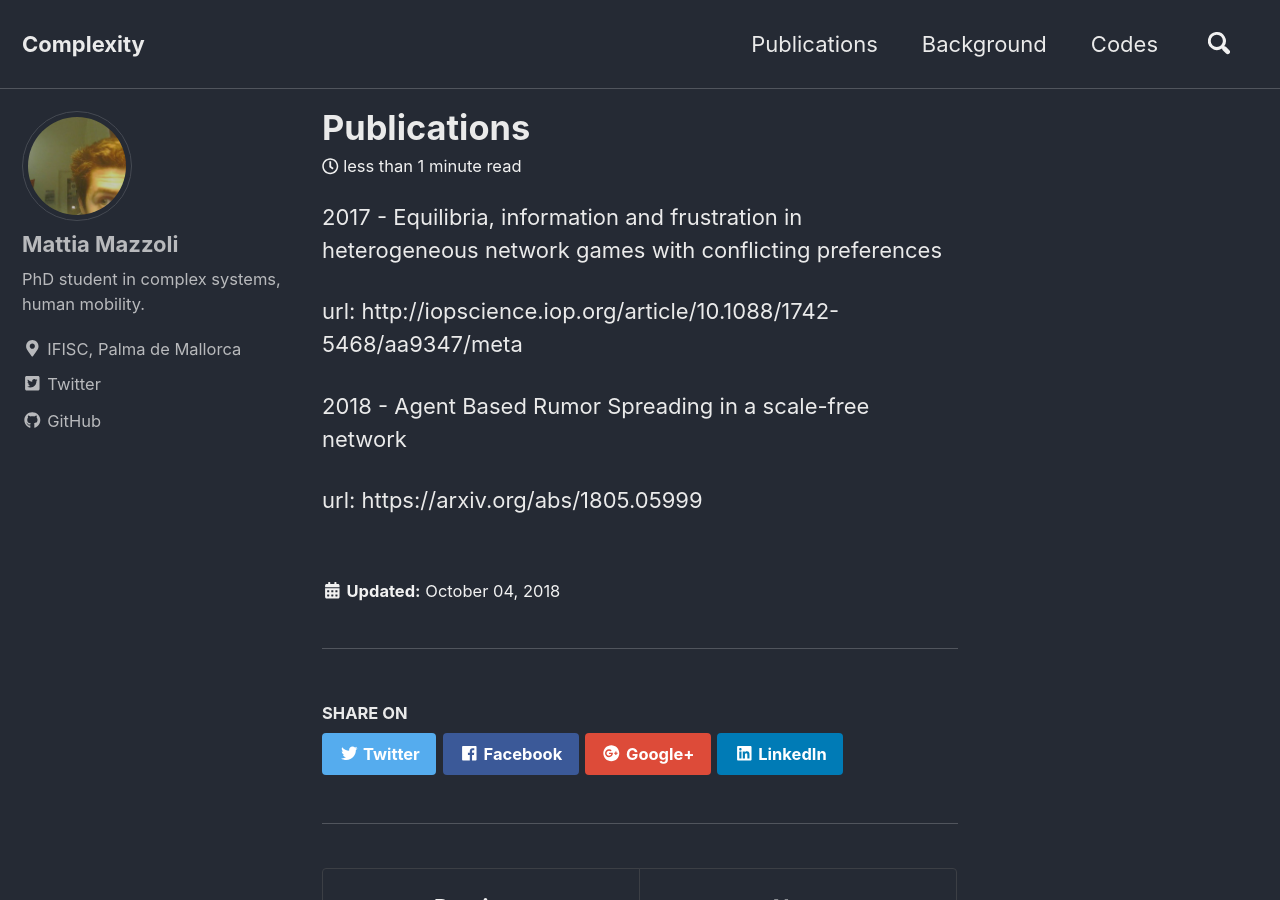
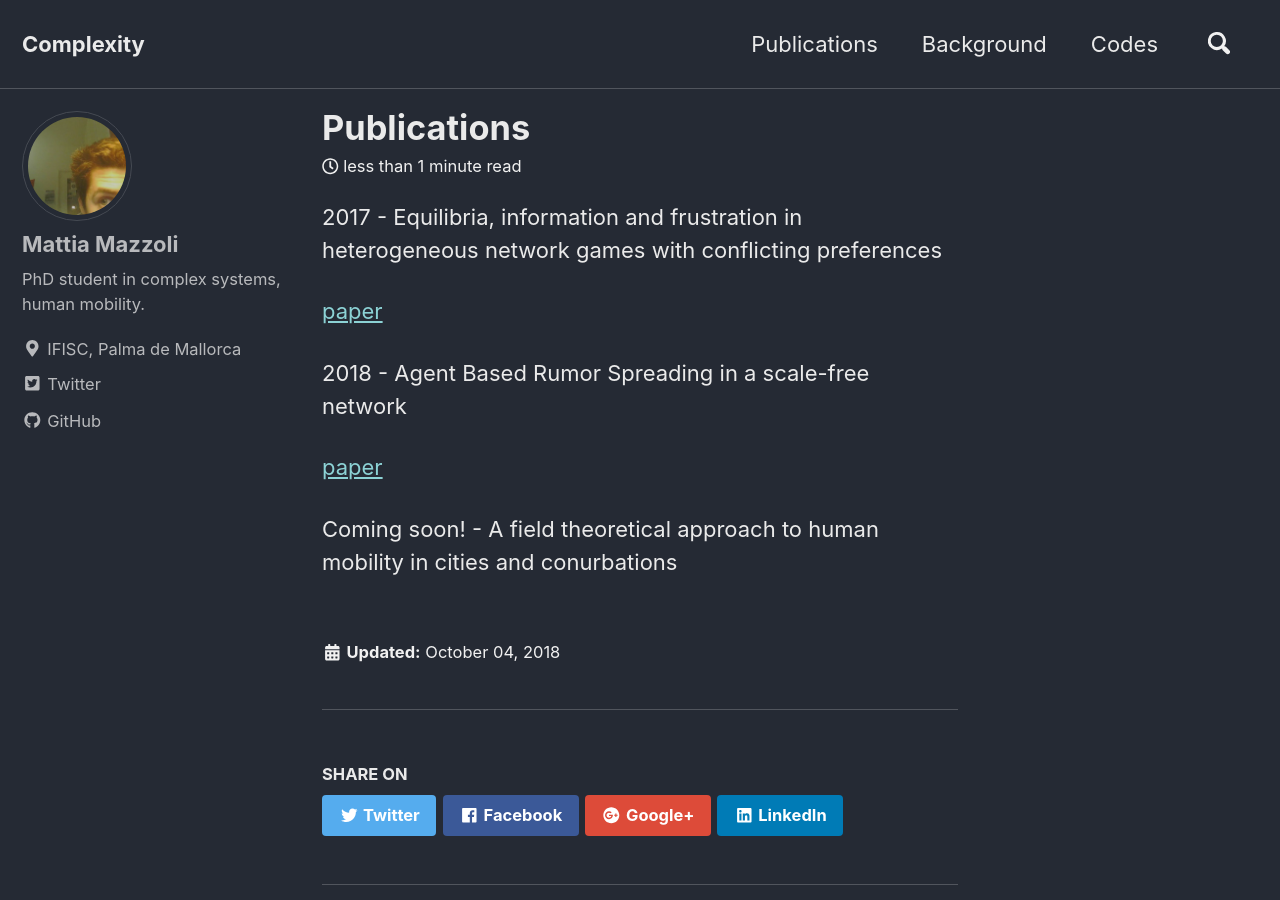
Before and after one commit to mattiamazzoli/mattiamazzoli.github.io, a Jekyll site: the page built from _posts/2018-10-04-Publications.md, in a window 1280 px wide and 900 px high. Built offline with Jekyll 4.4.1, drawn with Linux system fonts in a browser that asks for light colours; nearby versions of some CDN libraries.

Commit message:
Initial commit

```diff
--- a/_data/navigation.yml
+++ b/_data/navigation.yml
@@ -2,9 +2,9 @@
 main:
 
   - title: "Publications"
-    url: /_posts/
+    url: /_posts/2018-10-04-Publications.md
   - title: "Background"
-    url: /_posts/
+    url: /_posts/2018-10-04-Publications.md
   - title: "Codes"
     url: /_codes/
 
--- a/_posts/2018-10-04-Publications.md
+++ b/_posts/2018-10-04-Publications.md
@@ -1,7 +1,9 @@
 2017 - Equilibria, information and frustration in heterogeneous network games with conflicting preferences
 
-url: http://iopscience.iop.org/article/10.1088/1742-5468/aa9347/meta
+[paper](http://iopscience.iop.org/article/10.1088/1742-5468/aa9347/meta)
 
 2018 - Agent Based Rumor Spreading in a scale-free network
 
-url: https://arxiv.org/abs/1805.05999
+[paper](https://arxiv.org/abs/1805.05999)
+
+Coming soon! - A field theoretical approach to human mobility in cities and conurbations
```
